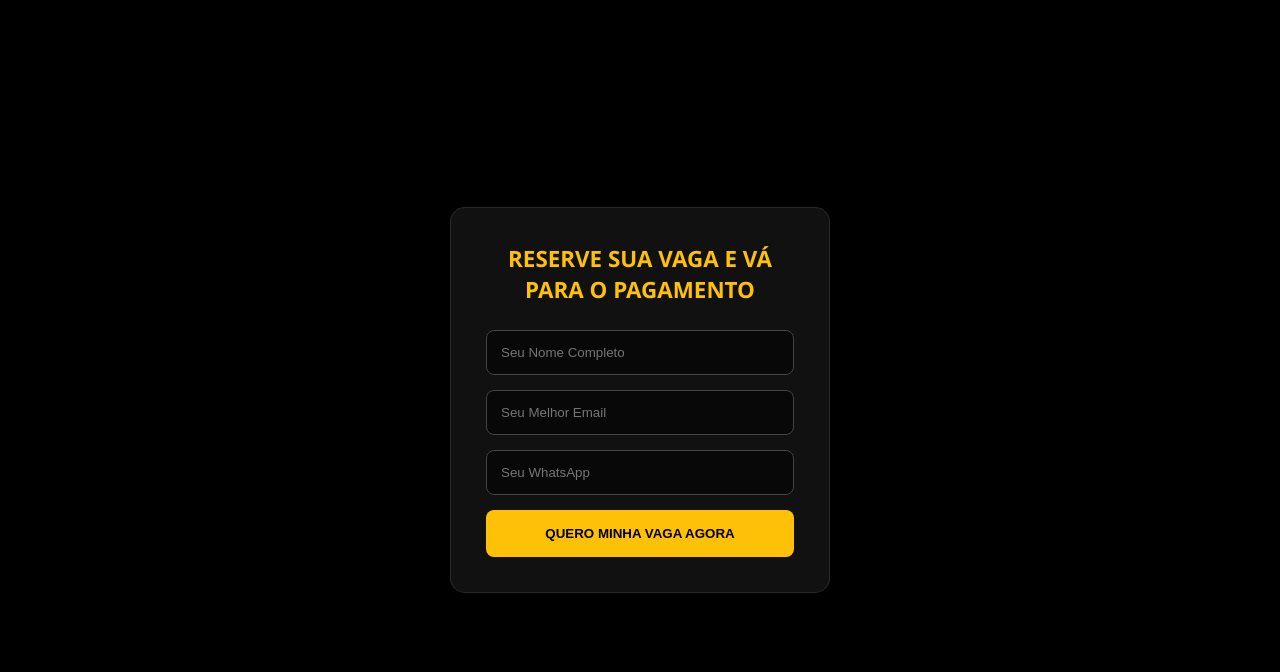
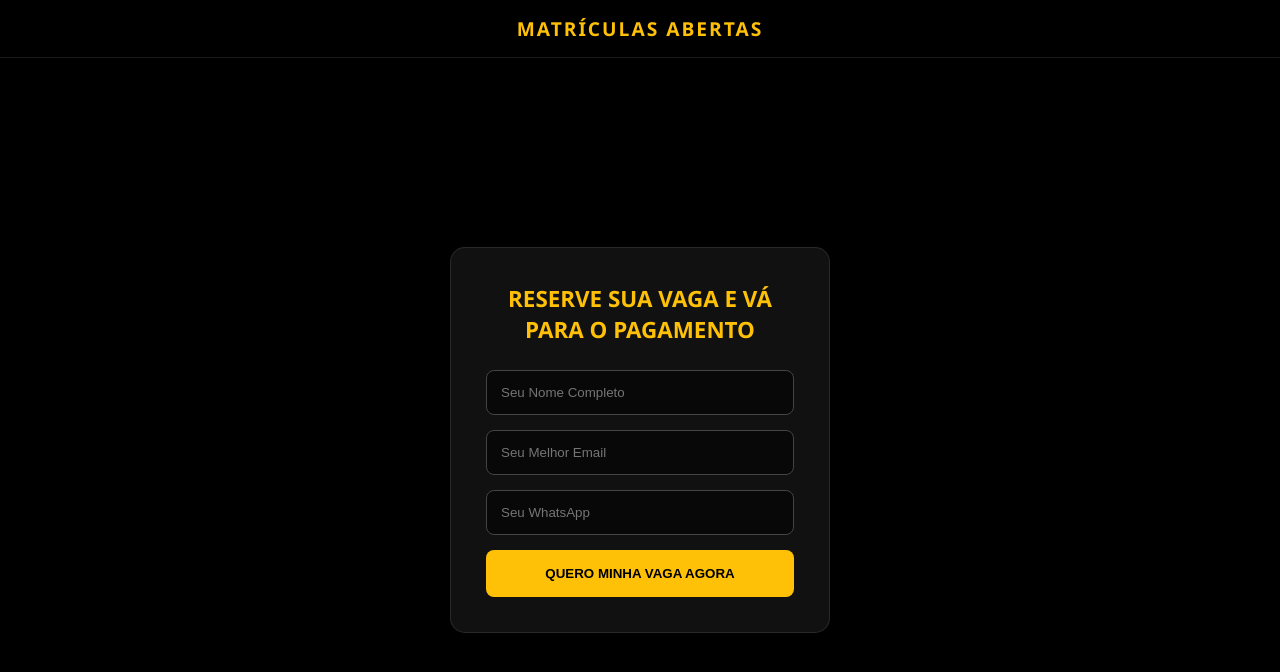
Before and after one commit to otaviooaugusto13-cyber/edu, a website: page index.html in a window 1280 px wide. Drawn offline with Linux system fonts and the light colour scheme.

Commit message:
Update index.html

```diff
--- a/index.html
+++ b/index.html
@@ -13,24 +13,46 @@
             font-family: 'Segoe UI', Arial, sans-serif;
             min-height: 100vh;
             display: flex;
+            flex-direction: column; /* Alinha itens em coluna */
             justify-content: center;
             align-items: center;
             overflow-x: hidden;
             position: relative;
         }
 
-        /* --- FUNDO PARA CELULAR (Sua foto sem fundo) --- */
+        /* --- EFEITO VIDRO FUMÊ NO CABEÇALHO --- */
+        header {
+            width: 100%;
+            position: fixed; /* Fixa no topo */
+            top: 0;
+            left: 0;
+            padding: 15px 0;
+            text-align: center;
+            z-index: 10;
+
+            /* Estilo Fumê */
+            background: rgba(0, 0, 0, 0.6); /* Cor preta com 60% de opacidade */
+            backdrop-filter: blur(10px);    /* Desfoque do fundo */
+            -webkit-backdrop-filter: blur(10px); /* Suporte para Safari */
+            border-bottom: 1px solid rgba(255, 255, 255, 0.1); /* Linha fina de brilho */
+        }
+
+        header h1 {
+            font-size: 1.2rem;
+            letter-spacing: 2px;
+            color: #ffc107;
+        }
+
+        /* --- FUNDOS --- */
         @media (max-width: 768px) {
             body {
-                /* Usando a imagem PNG que permite transparência */
                 background-image: url('https://raw.githubusercontent.com/otaviooaugusto13-cyber/edu/main/eduardo.png');
-                background-size: contain; /* Mantém sua proporção sem cortar */
+                background-size: contain;
                 background-repeat: no-repeat;
-                background-position: bottom right; /* Coloca você no canto inferior */
+                background-position: bottom right;
             }
         }
 
-        /* --- FUNDO PARA PC --- */
         @media (min-width: 769px) {
             body {
                 background-image: url('SUA_FOTO_PC.jpg');
@@ -49,7 +71,8 @@
             max-width: 380px;
             border: 1px solid rgba(255, 255, 255, 0.1);
             box-shadow: 0 20px 50px rgba(0, 0, 0, 0.9);
-            z-index: 2; /* Garante que o formulário fique na frente da foto */
+            z-index: 2;
+            margin-top: 80px; /* Espaço para não cobrir o header fixo */
         }
 
         h2 {
@@ -91,6 +114,10 @@
 </head>
 <body>
 
+    <header>
+        <h1>MATRÍCULAS ABERTAS</h1>
+    </header>
+
     <div class="container">
         <h2>RESERVE SUA VAGA E VÁ PARA O PAGAMENTO</h2>
         <form action="https://formspree.io/f/xyznmr" method="POST">
```
